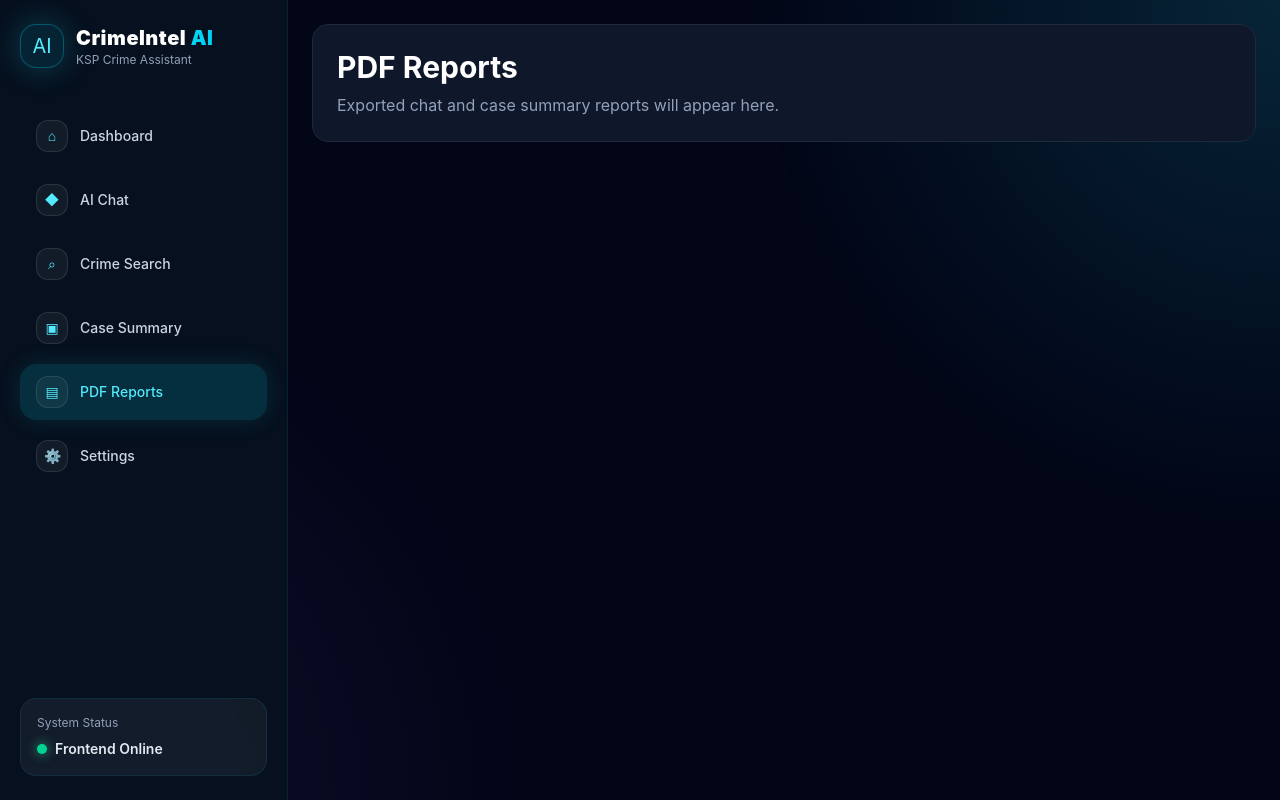
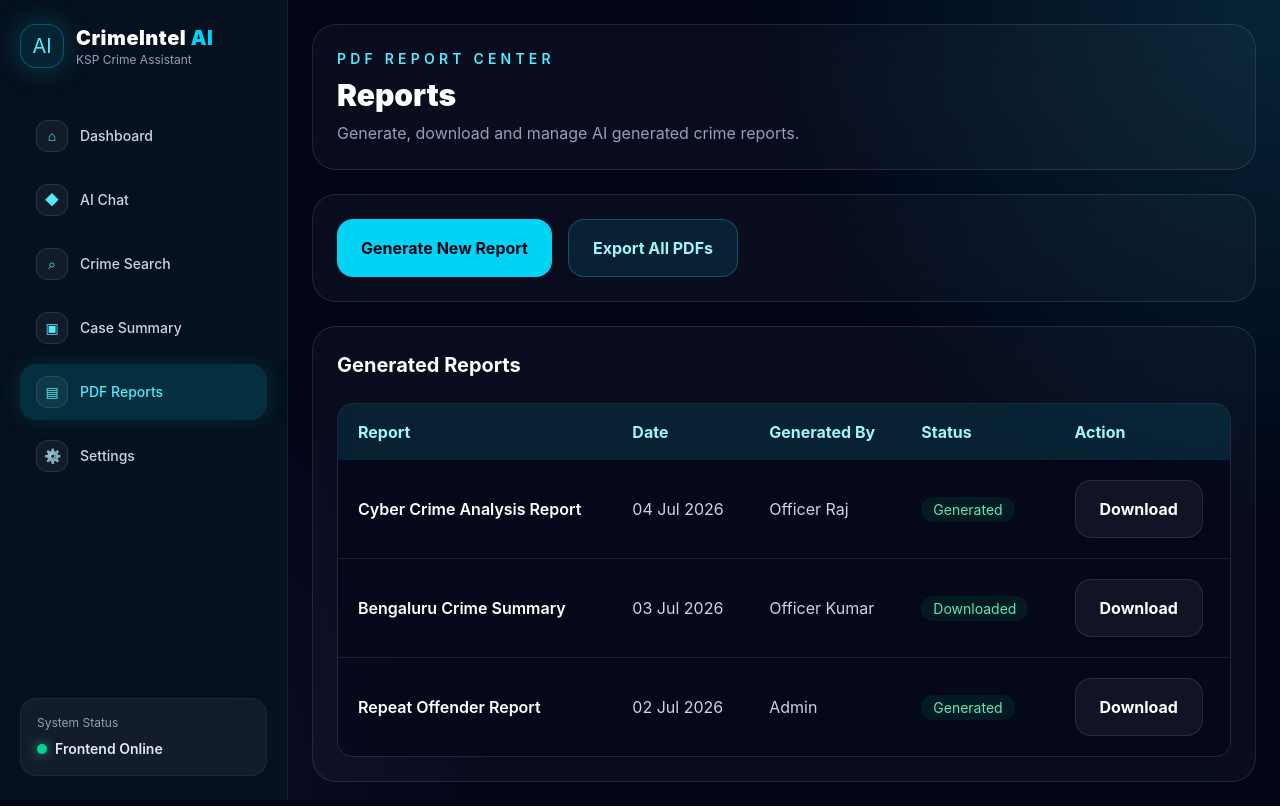
Before and after one commit to Ayush-eng-ai/Datathon-2026-CrimeAI, a React app in the folder Project-1-CrimeIntel-AI-Chatbot/frontend/: page /reports in a window 1280 px wide. Built offline with nearby package versions, Linux system fonts and the light colour scheme; the HTML template or start-up script is replaced by a standard one.

Commit message:
Build premium reports and settings modules

```diff
--- a/Project-1-CrimeIntel-AI-Chatbot/frontend/src/pages/Reports/Reports.jsx
+++ b/Project-1-CrimeIntel-AI-Chatbot/frontend/src/pages/Reports/Reports.jsx
@@ -1,10 +1,95 @@
+import PageHeader from "../../components/ui/PageHeader"
+import GlassCard from "../../components/ui/GlassCard"
+import PrimaryButton from "../../components/ui/PrimaryButton"
+
 function Reports() {
+  const reports = [
+    {
+      name: "Cyber Crime Analysis Report",
+      date: "04 Jul 2026",
+      officer: "Officer Raj",
+      status: "Generated",
+    },
+    {
+      name: "Bengaluru Crime Summary",
+      date: "03 Jul 2026",
+      officer: "Officer Kumar",
+      status: "Downloaded",
+    },
+    {
+      name: "Repeat Offender Report",
+      date: "02 Jul 2026",
+      officer: "Admin",
+      status: "Generated",
+    },
+  ]
+
   return (
-    <div className="rounded-2xl border border-slate-800 bg-slate-900 p-6">
-      <h2 className="text-3xl font-bold text-white">PDF Reports</h2>
-      <p className="mt-2 text-slate-400">
-        Exported chat and case summary reports will appear here.
-      </p>
+    <div className="space-y-6">
+      <PageHeader
+        label="PDF Report Center"
+        title="Reports"
+        description="Generate, download and manage AI generated crime reports."
+      />
+
+      <GlassCard>
+        <div className="flex flex-wrap gap-4">
+          <PrimaryButton>Generate New Report</PrimaryButton>
+
+          <PrimaryButton variant="outline">
+            Export All PDFs
+          </PrimaryButton>
+        </div>
+      </GlassCard>
+
+      <GlassCard>
+        <h3 className="text-xl font-bold text-white">
+          Generated Reports
+        </h3>
+
+        <div className="mt-6 overflow-hidden rounded-2xl border border-white/10">
+          <table className="w-full text-left">
+            <thead className="bg-cyan-400/10 text-cyan-200">
+              <tr>
+                <th className="px-5 py-4">Report</th>
+                <th className="px-5 py-4">Date</th>
+                <th className="px-5 py-4">Generated By</th>
+                <th className="px-5 py-4">Status</th>
+                <th className="px-5 py-4">Action</th>
+              </tr>
+            </thead>
+
+            <tbody className="divide-y divide-white/10">
+              {reports.map((item) => (
+                <tr
+                  key={item.name}
+                  className="bg-slate-950/60 text-slate-300"
+                >
+                  <td className="px-5 py-5 font-semibold text-white">
+                    {item.name}
+                  </td>
+
+                  <td className="px-5 py-5">{item.date}</td>
+
+                  <td className="px-5 py-5">{item.officer}</td>
+
+                  <td className="px-5 py-5">
+                    <span className="rounded-full bg-emerald-500/10 px-3 py-1 text-sm text-emerald-300">
+                      {item.status}
+                    </span>
+                  </td>
+
+                  <td className="px-5 py-5">
+                    <PrimaryButton variant="ghost">
+                      Download
+                    </PrimaryButton>
+                  </td>
+                </tr>
+              ))}
+            </tbody>
+          </table>
+        </div>
+      </GlassCard>
     </div>
   )
 }
--- a/Project-1-CrimeIntel-AI-Chatbot/frontend/src/pages/Settings/Settings.jsx
+++ b/Project-1-CrimeIntel-AI-Chatbot/frontend/src/pages/Settings/Settings.jsx
@@ -1,10 +1,60 @@
+import PageHeader from "../../components/ui/PageHeader"
+import GlassCard from "../../components/ui/GlassCard"
+import PrimaryButton from "../../components/ui/PrimaryButton"
+
 function Settings() {
   return (
-    <div className="rounded-2xl border border-slate-800 bg-slate-900 p-6">
-      <h2 className="text-3xl font-bold text-white">Settings</h2>
-      <p className="mt-2 text-slate-400">
-        Role access, language, and account settings will appear here.
-      </p>
+    <div className="space-y-6">
+      <PageHeader
+        label="System Configuration"
+        title="Settings"
+        description="Manage language, role access, security, and application preferences."
+      />
+
+      <div className="grid gap-6 lg:grid-cols-2">
+        <GlassCard>
+          <h3 className="text-xl font-bold text-white">
+            User Preferences
+          </h3>
+
+          <div className="mt-6 space-y-4">
+            <select className="w-full rounded-2xl border border-white/10 bg-slate-950 p-4 text-white">
+              <option>English</option>
+              <option>Kannada</option>
+            </select>
+
+            <select className="w-full rounded-2xl border border-white/10 bg-slate-950 p-4 text-white">
+              <option>Officer</option>
+              <option>Admin</option>
+              <option>Analyst</option>
+            </select>
+
+            <PrimaryButton>
+              Save Preferences
+            </PrimaryButton>
+          </div>
+        </GlassCard>
+
+        <GlassCard>
+          <h3 className="text-xl font-bold text-white">
+            Security
+          </h3>
+
+          <div className="mt-6 space-y-4">
+            <button className="w-full rounded-2xl border border-white/10 bg-slate-950 p-4 text-left text-white">
+              Change Password
+            </button>
+
+            <button className="w-full rounded-2xl border border-white/10 bg-slate-950 p-4 text-left text-white">
+              Enable Two Factor Authentication
+            </button>
+
+            <button className="w-full rounded-2xl border border-red-500/20 bg-red-500/10 p-4 text-left text-red-300">
+              Logout
+            </button>
+          </div>
+        </GlassCard>
+      </div>
     </div>
   )
 }
```
